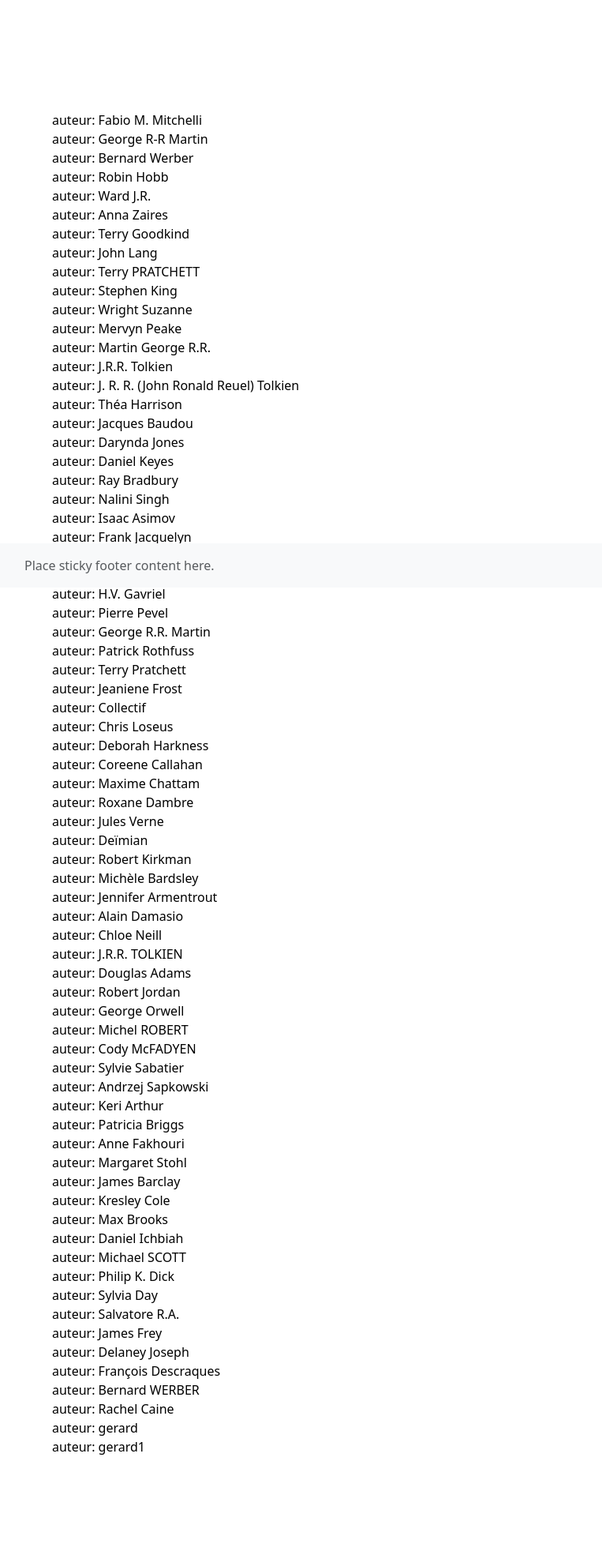
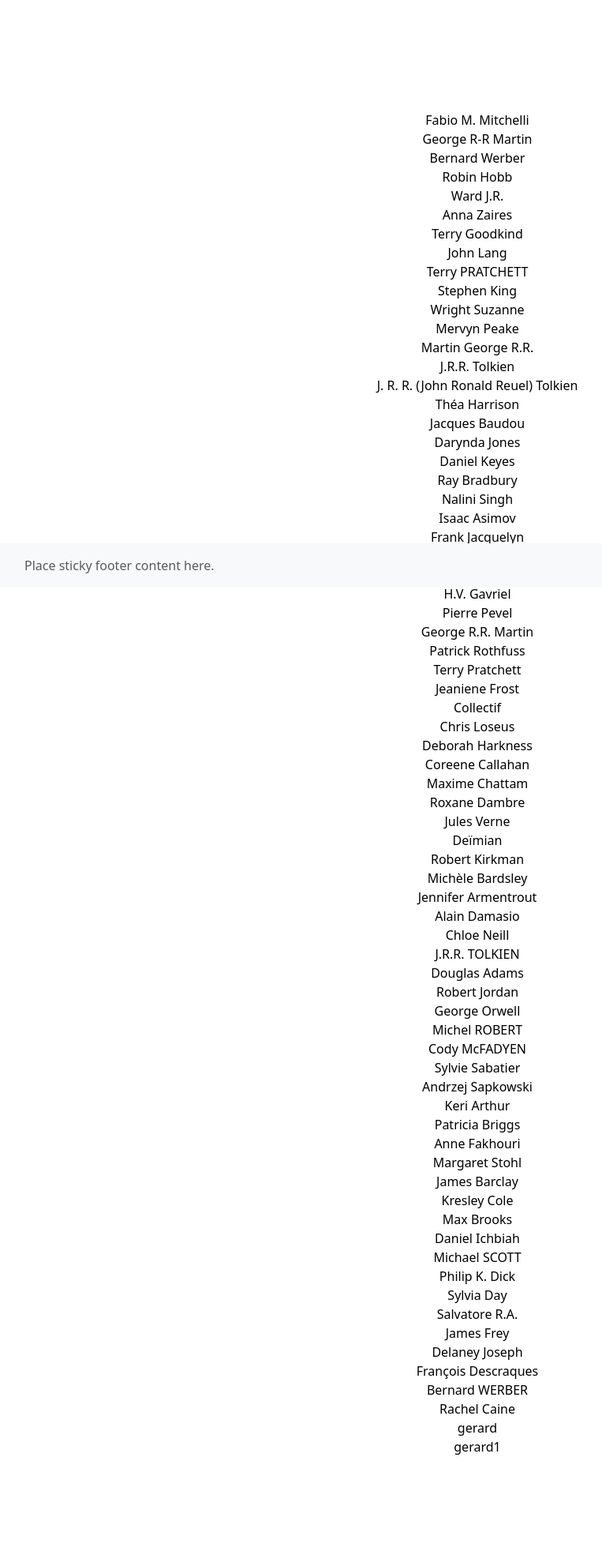
Before and after one commit to Erwanmanach/tuto-flask, a Flask app: page /author in a window 1280 px wide. Shown: the part 56-2025 px from the top of the page at 79% size, without its empty margins (51-814 px from the left). Run offline with Flask 2, Linux system fonts and the light colour scheme; data comes from the database, SQL or seed files in the repository; some libraries are stand-ins or nearby versions.

Commit message:
correction erreur

```diff
--- a/tuto/static/templates2.css
+++ b/tuto/static/templates2.css
@@ -11,3 +11,8 @@ li{
     border: black 1px solid;
     border-radius: 5%;
 }
+.central{
+    text-align: center;
+    margin-left: auto;
+    margin-right: auto;
+}
--- a/tuto/templates/author.html
+++ b/tuto/templates/author.html
@@ -8,12 +8,12 @@
 {% endblock %}
 {% block content %}
 <h1>{{ title }}</h1>
-<section>
-    <ul>
+<section class="central">
+    <ul class="central">
         {% for auteur in auteurs %}
-        <li>
+        <li class="central">
             <a href="/author/{{ auteur.name }}">
-                auteur:  {{ auteur.name }}
+                {{ auteur.name }}
             </a>
         </li>
         {% endfor %}
--- a/tuto/templates/login.html
+++ b/tuto/templates/login.html
@@ -11,6 +11,7 @@
 
 <form class="form-horizontal " role="form" method ="POST"
     action ="{{ url_for('login') }}">
+    {{ form.hidden_tag() }}
     <div class ="form-group">
         <label for="username " class ="col-sm-2 control-label">
             {{ form.username.label }}
```
